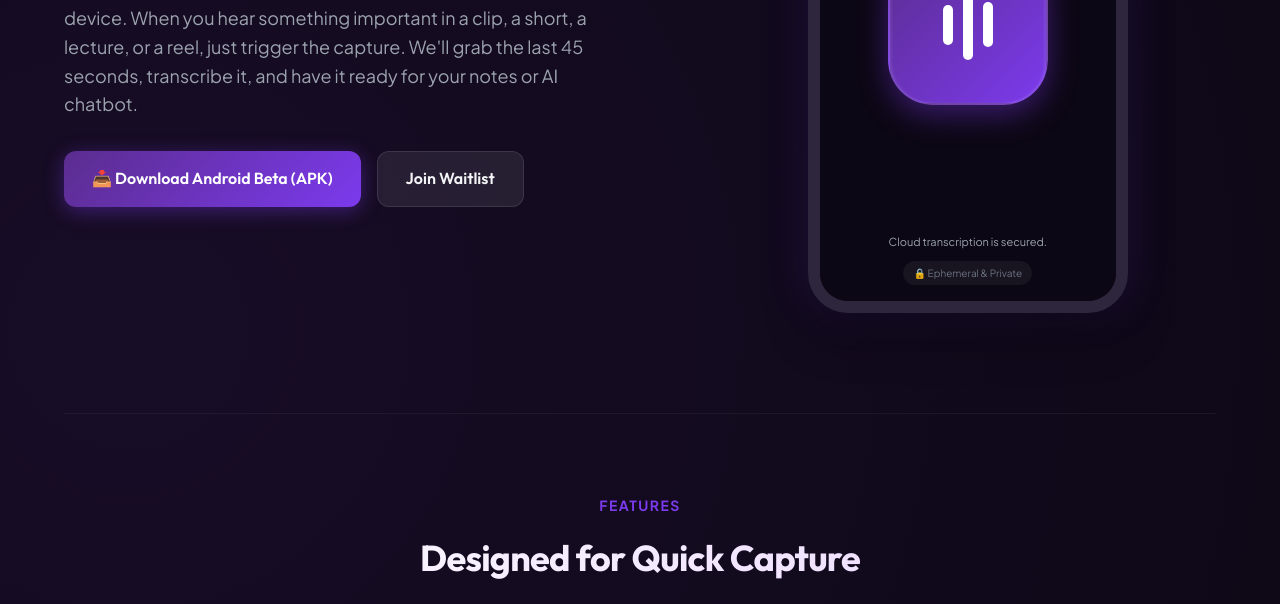
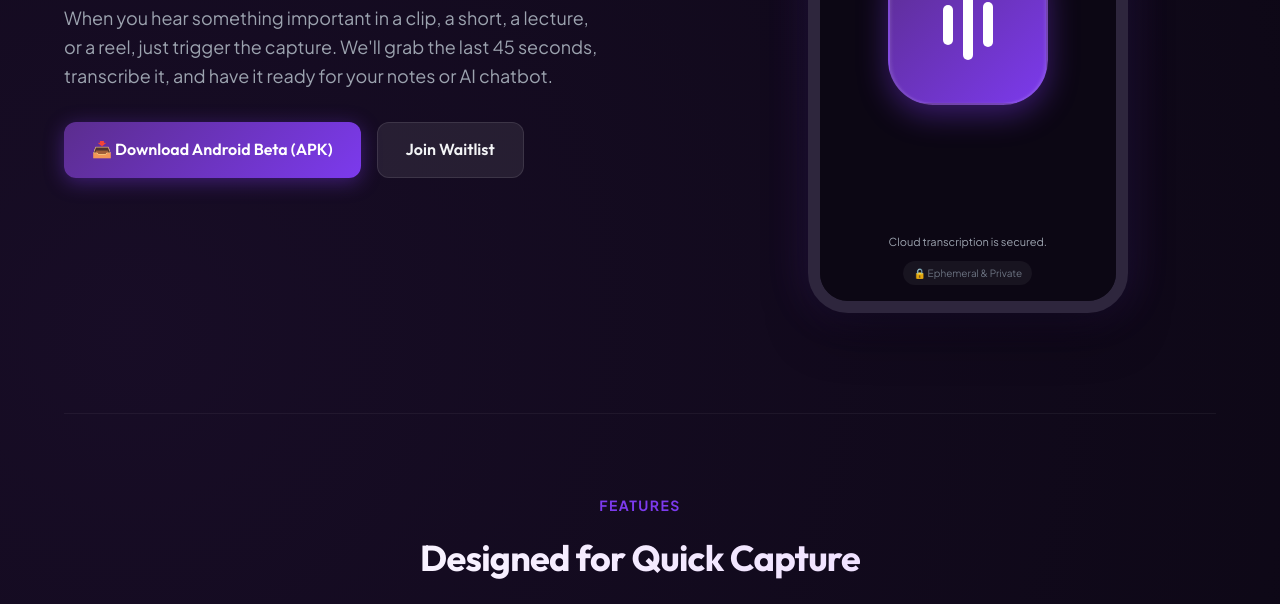
Before and after one commit to lusa8o8/clipscribe, a plain HTML site: page website/index.html in a window 1280 px wide. Shown: the part 496-1100 px from the top of the page. Drawn offline with Linux system fonts and the light colour scheme.

Commit message:
update: tweak hero copy and add support email to README

```diff
--- a/website/index.html
+++ b/website/index.html
@@ -816,7 +816,7 @@
                 <div class="hero-tagline">Capture what you just heard</div>
                 <h1 class="hero-title">Never Pause to Write a Note Again</h1>
                 <p class="hero-description">
-                    ClipScribe runs quietly in the background on your Android device. When you hear something important in a clip, a short, a lecture, or a reel, just trigger the capture. We'll grab the last 45 seconds, transcribe it, and have it ready for your notes or AI chatbot.
+                    When you hear something important in a clip, a short, a lecture, or a reel, just trigger the capture. We'll grab the last 45 seconds, transcribe it, and have it ready for your notes or AI chatbot.
                 </p>
                 <div class="hero-actions">
                     <a href="app-debug.apk" class="btn btn-primary" download>
```
Also changed, not shown: README.md.
